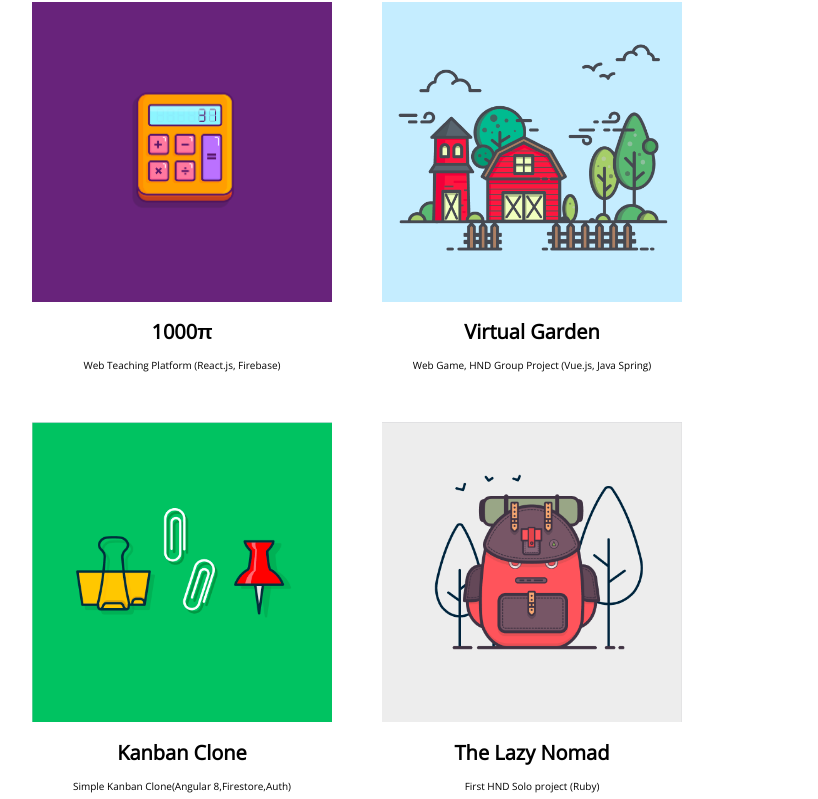
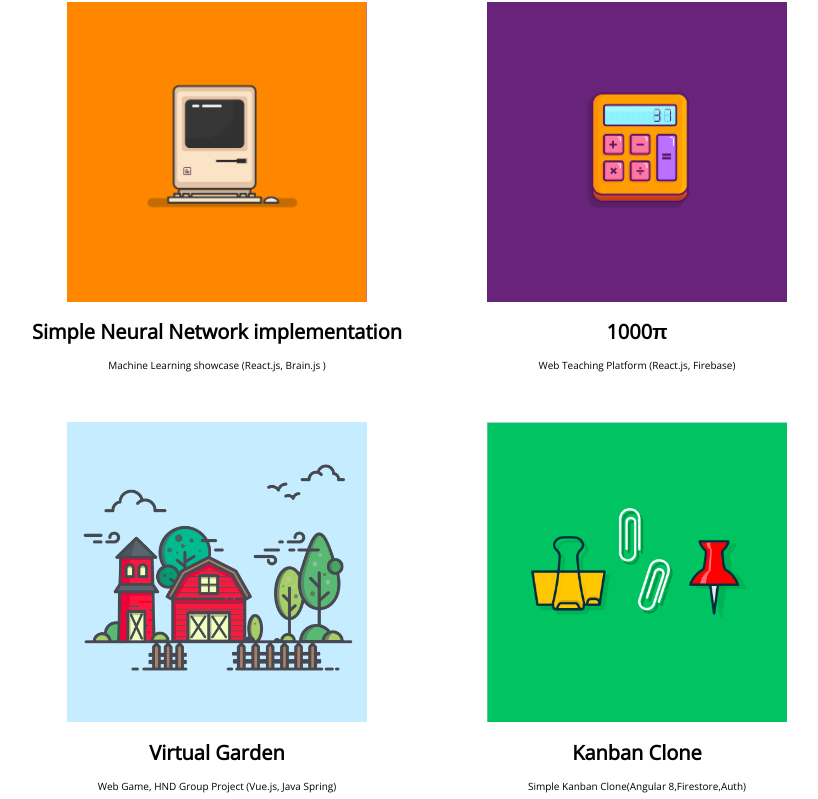
Before and after one commit to Areskyb/Portfolio, a React (Create React App) app: page / in a window 1280 px wide. Shown: the part 1648-2447 px from the top of the page, without its empty margins (28-846 px from the left). Built offline with nearby package versions, Linux system fonts and the light colour scheme.

Commit message:
add new project

```diff
--- a/src/yourdata.js
+++ b/src/yourdata.js
@@ -3,6 +3,7 @@ import bag from "./files/bag.png";
 import farm from "./files/farm.png";
 import kanban from "./files/kanban.png";
 import pi from "./files/1000pi.png";
+import machine from "./files/machine.png";
 
 export default {
   //(Please Do Not Remove The comma(,) after every variable)
@@ -28,6 +29,15 @@ export default {
   projects: [
     {
       id: 1, //DO NOT CHANGE THIS (Please)😅
+      title: "Simple Neural Network implementation", //Project Title - Add Your Project Title Here
+      service: "Machine Learning showcase (React.js, Brain.js )", // Add Your Service Type Here
+      //Project Image - Add Your Project Image Here
+      imageSrc: machine,
+      //Project URL - Add Your Project Url Here
+      url: "https://areskyb.github.io/Machine_learning_brain/",
+    },
+    {
+      id: 2, //DO NOT CHANGE THIS (Please)😅
       title: "1000π", //Project Title - Add Your Project Title Here
       service: "Web Teaching Platform (React.js, Firebase)", // Add Your Service Type Here
       //Project Image - Add Your Project Image Here
@@ -36,21 +46,21 @@ export default {
       url: "https://pi-4a942.firebaseapp.com/",
     },
     {
-      id: 2, //DO NOT CHANGE THIS (Please)😅
+      id: 3, //DO NOT CHANGE THIS (Please)😅
       title: "Virtual Garden",
       service: "Web Game, HND Group Project (Vue.js, Java Spring)",
       imageSrc: farm,
       url: "https://github.com/Areskyb/Virtual_Garden_project",
     },
     {
-      id: 3, //DO NOT CHANGE THIS (Please)😅
+      id: 4, //DO NOT CHANGE THIS (Please)😅
       title: "Kanban Clone",
       service: "Simple Kanban Clone(Angular 8,Firestore,Auth)",
       imageSrc: kanban,
       url: "https://my-web-77082.firebaseapp.com/",
     },
     {
-      id: 4, //DO NOT CHANGE THIS (Please)😅
+      id: 5, //DO NOT CHANGE THIS (Please)😅
       title: "The Lazy Nomad",
       service: "First HND Solo project (Ruby)",
       imageSrc: bag,
```
Also changed, not shown: src/Files/machine.png (added).
